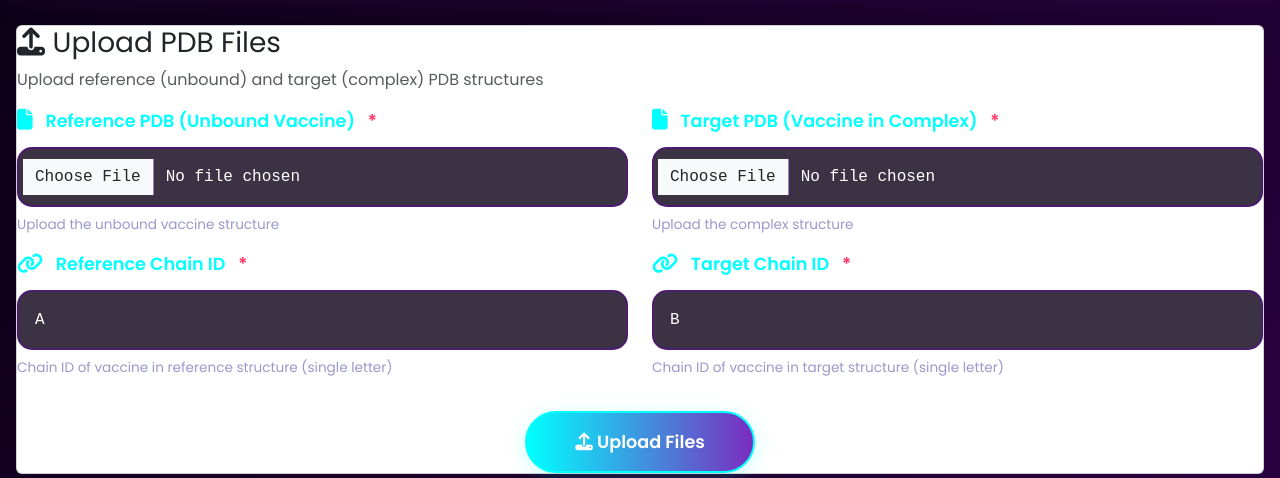
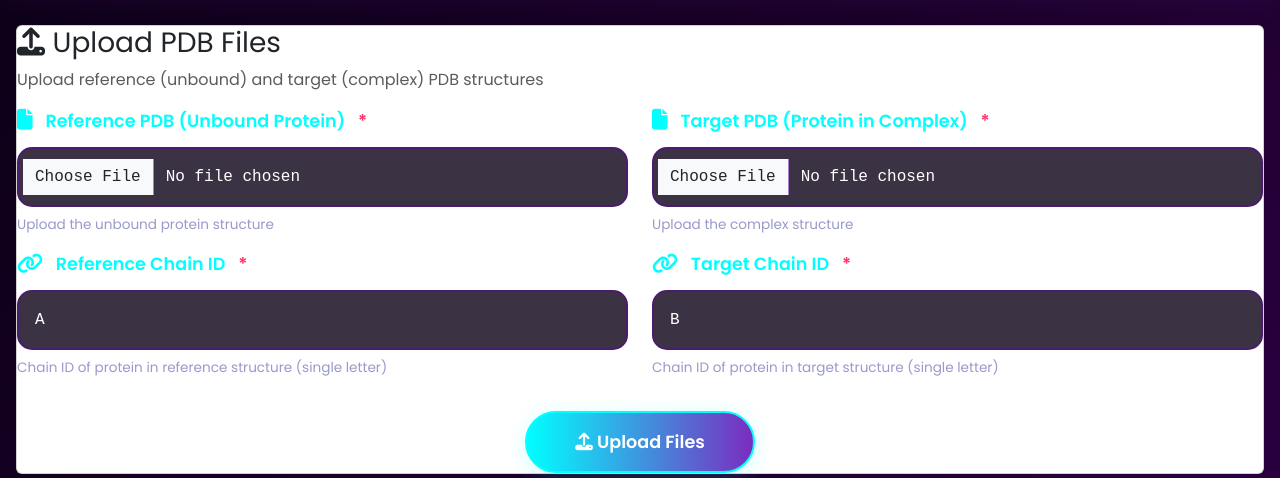
Before and after one commit to Amirtesh/DynaMune, a Flask app: page /deformability in a window 1280 px wide. Shown: the part 133-611 px from the top of the page. Run offline with Flask 3, Linux system fonts and the light colour scheme; parts of the project's set-up code (start-up, migrations or seed data) failed here and were passed over; some libraries are stand-ins or nearby versions.

Commit message:
Version 1.0

```diff
--- a/app.py
+++ b/app.py
@@ -93,6 +93,9 @@ def cleanup_old_files():
 @app.route('/')
 def index():
     """Main page for input"""
+    # Initialize session immediately on page load
+    get_session_dir()
+    session.modified = True
     return render_template('index.html', adjuvants=ADJUVANTS.keys())
 
 
@@ -150,9 +153,9 @@ def check_prediction_status():
         mhc2_size = mhc2_file.stat().st_size if mhc2_exists else 0
 
         status = {
-            'bcell_done': bcell_exists and bcell_size > 100,
-            'mhc1_done': mhc1_exists and mhc1_size > 100,
-            'mhc2_done': mhc2_exists and mhc2_size > 100
+            'bcell_done': bcell_exists and bcell_size > 0,
+            'mhc1_done': mhc1_exists and mhc1_size > 0,
+            'mhc2_done': mhc2_exists and mhc2_size > 0
         }
 
         print(f"Status: bcell={status['bcell_done']}({bcell_size}), mhc1={status['mhc1_done']}({mhc1_size}), mhc2={status['mhc2_done']}({mhc2_size})")
--- a/templates/deformability.html
+++ b/templates/deformability.html
@@ -51,16 +51,16 @@
                 <div class="row">
                     <div class="col-md-6 mb-3">
                         <label class="form-label">
-                            <i class="fas fa-file"></i> Reference PDB (Unbound Vaccine)
+                            <i class="fas fa-file"></i> Reference PDB (Unbound Protein)
                             <span class="required">*</span>
                         </label>
                         <input type="file" class="form-control" id="referencePDB" accept=".pdb" required>
-                        <small class="form-text">Upload the unbound vaccine structure</small>
+                        <small class="form-text">Upload the unbound protein structure</small>
                     </div>
 
                     <div class="col-md-6 mb-3">
                         <label class="form-label">
-                            <i class="fas fa-file"></i> Target PDB (Vaccine in Complex)
+                            <i class="fas fa-file"></i> Target PDB (Protein in Complex)
                             <span class="required">*</span>
                         </label>
                         <input type="file" class="form-control" id="targetPDB" accept=".pdb" required>
@@ -75,7 +75,7 @@
                             <span class="required">*</span>
                         </label>
                         <input type="text" class="form-control" id="refChain" value="A" maxlength="1" required>
-                        <small class="form-text">Chain ID of vaccine in reference structure (single letter)</small>
+                        <small class="form-text">Chain ID of protein in reference structure (single letter)</small>
                     </div>
 
                     <div class="col-md-6 mb-3">
@@ -84,7 +84,7 @@
                             <span class="required">*</span>
                         </label>
                         <input type="text" class="form-control" id="targetChain" value="B" maxlength="1" required>
-                        <small class="form-text">Chain ID of vaccine in target structure (single letter)</small>
+                        <small class="form-text">Chain ID of protein in target structure (single letter)</small>
                     </div>
                 </div>
 
```
